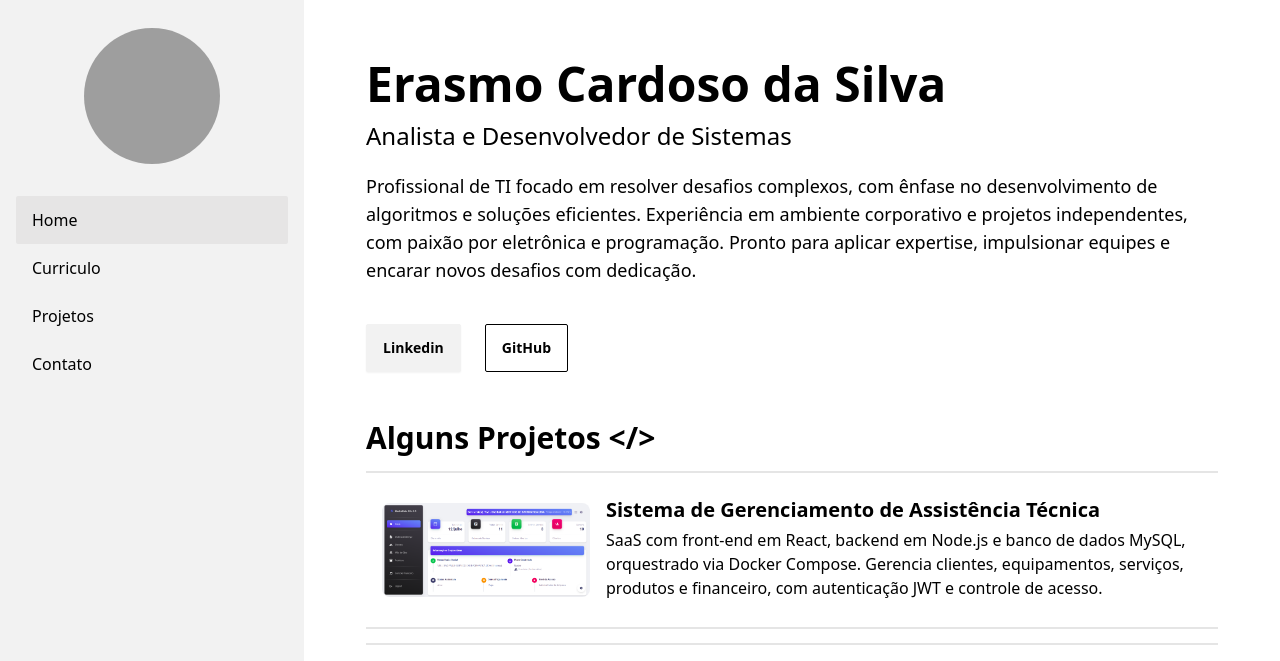
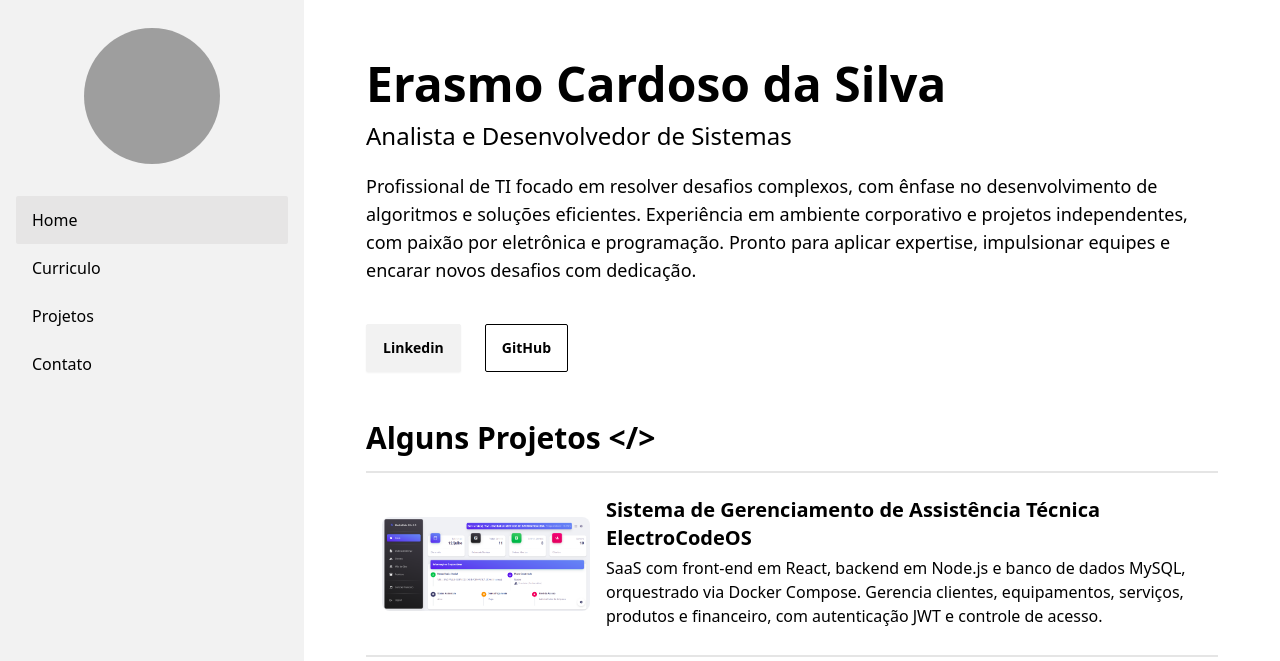
Before and after one commit to erascardsilva/curriculo, an Astro site: page / in a window 1280 px wide. Shown: the top 661 px of the page. Built offline with nearby package versions, Linux system fonts and the light colour scheme; Astro itself is replaced by a stand-in of ours; grey boxes are pictures that could not be loaded.

Commit message:
ajuste  nome projeto

```diff
--- a/src/pages/index.astro
+++ b/src/pages/index.astro
@@ -58,7 +58,7 @@ const last_posts = posts.slice(0, 3);
   <div class="divider my-0"></div>
 
   <HorizontalCard
-    title="Sistema de Gerenciamento de Assistência Técnica"
+    title="Sistema de Gerenciamento de Assistência Técnica ElectroCodeOS"
     img="/appelectrocode.png"
     desc="SaaS com front-end em React, backend em Node.js e banco de dados MySQL, orquestrado via Docker Compose. Gerencia clientes, equipamentos, serviços, produtos e financeiro, com autenticação JWT e controle de acesso."
     url="https://electrocode.com.br/app/#"
--- a/src/pages/projects.astro
+++ b/src/pages/projects.astro
@@ -11,7 +11,7 @@ import HorizontalCard from "../components/HorizontalCard.astro";
   <div class="divider my-0"></div>
 
   <HorizontalCard
-    title="Sistema de Gerenciamento de Assistência Técnica (SaaS ElectroCode)"
+    title="Sistema de Gerenciamento de Assistência Técnica (SaaS ElectroCodeOS)"
     img="/appelectrocode.png"
     desc="SaaS com front-end em React, backend em Node.js e banco de dados MySQL, orquestrado via Docker Compose. Gerencia clientes, equipamentos, serviços, produtos e financeiro, com autenticação JWT e controle de acesso."
     url="https://electrocode.com.br/app/#"
```
